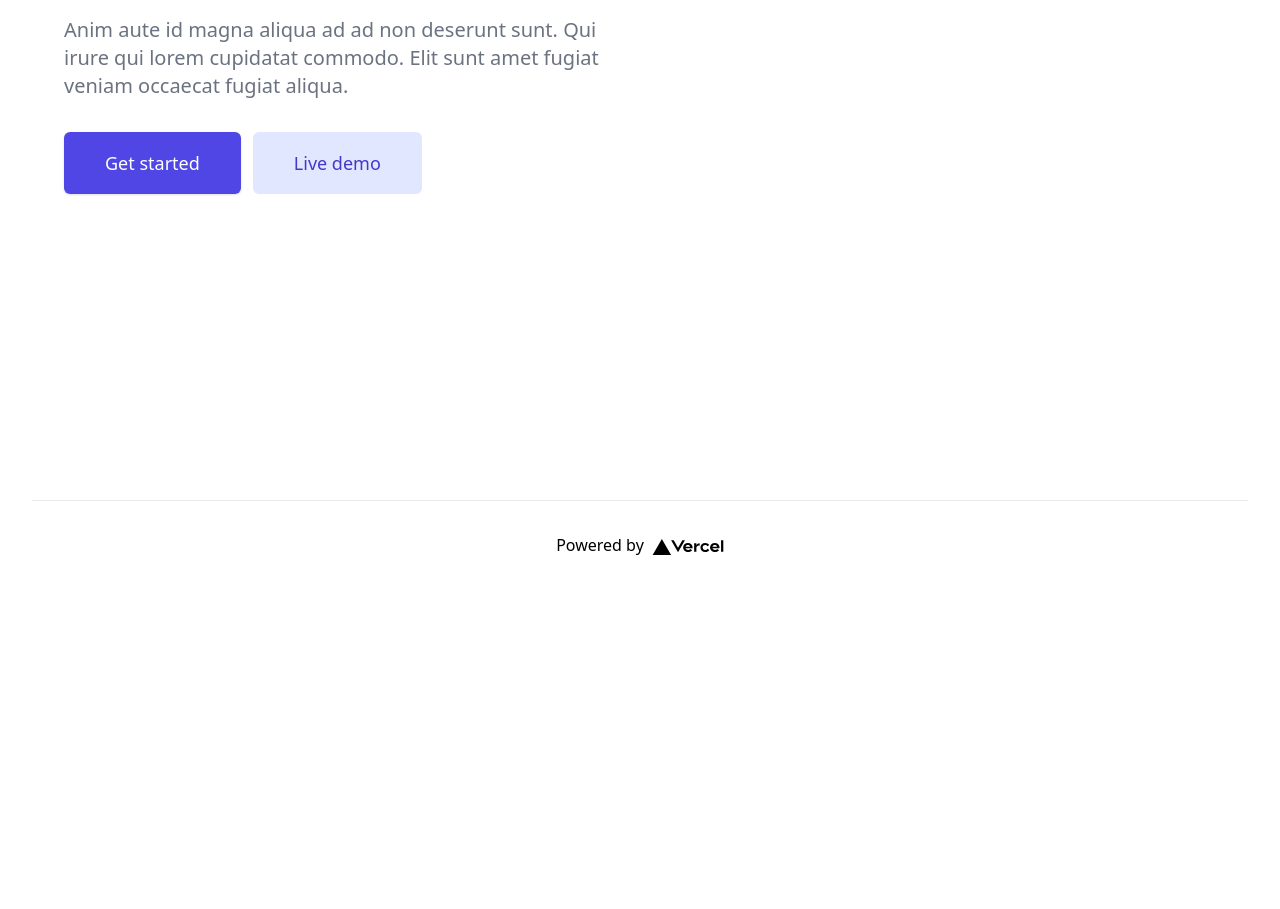
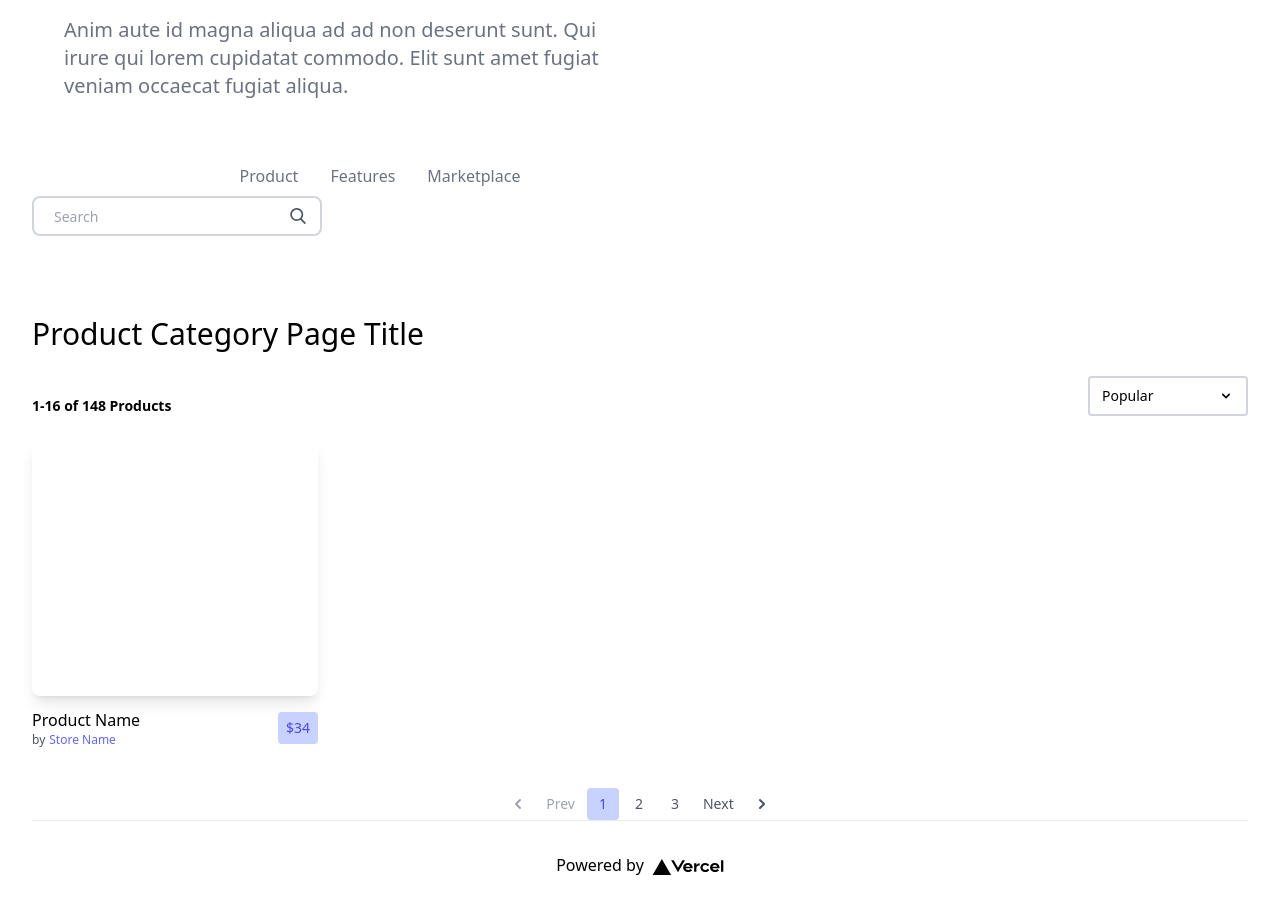
Before and after one commit to tonyjemba/news_weather_application, a Next.js app: page / in a window 1280 px wide. Shown: the part 300-1209 px from the top of the page. Before the commit the page ends 889 px from the top, so only its background shows below. Built offline with nearby package versions, Linux system fonts and the light colour scheme.

Commit message:
making ui news card

```diff
--- a/components/Header.tsx
+++ b/components/Header.tsx
@@ -1,5 +1,5 @@
 import * as React from "react";
-import { Popover, Transition } from '@headlessui/react';
+import { Popover, Transition } from "@headlessui/react";
 import Image from "next/image";
 
 interface WelcomeProps {
@@ -7,14 +7,13 @@ interface WelcomeProps {
 }
 
 const navigation = [
-    { name: 'Product', href: '#' },
-    { name: 'Features', href: '#' },
-    { name: 'Marketplace', href: '#' },
-    { name: 'Company', href: '#' },
-  ]
+  { name: "Product", href: "#" },
+  { name: "Features", href: "#" },
+  { name: "Marketplace", href: "#" },
+];
 
 const Header: React.FC<WelcomeProps> = (props) => (
-    <div className="relative bg-white overflow-hidden">
+  <div className="relative bg-white overflow-hidden">
     <div className="max-w-7xl mx-auto">
       <div className="relative z-10 pb-8 bg-white sm:pb-16 md:pb-20 lg:max-w-2xl lg:w-full lg:pb-28 xl:pb-32">
         <svg
@@ -29,31 +28,23 @@ const Header: React.FC<WelcomeProps> = (props) => (
 
         <Popover>
           <div className="relative pt-6 px-4 sm:px-6 lg:px-8">
-            <nav className="relative flex items-center justify-between sm:h-10 lg:justify-start" aria-label="Global">
+            <nav
+              className="relative flex items-center justify-between sm:h-10 lg:justify-start"
+              aria-label="Global"
+            >
               <div className="flex items-center flex-grow flex-shrink-0 lg:flex-grow-0">
                 <div className="flex items-center justify-between w-full md:w-auto">
                   <a href="#">
                     <span className="sr-only">Workflow</span>
-
                   </a>
                   <div className="-mr-2 flex items-center md:hidden">
                     <Popover.Button className="bg-white rounded-md p-2 inline-flex items-center justify-center text-gray-400 hover:text-gray-500 hover:bg-gray-100 focus:outline-none focus:ring-2 focus:ring-inset focus:ring-indigo-500">
                       <span className="sr-only">Open main menu</span>
-
                     </Popover.Button>
                   </div>
                 </div>
               </div>
-              <div className="hidden md:block md:ml-10 md:pr-4 md:space-x-8">
-                {navigation.map((item) => (
-                  <a key={item.name} href={item.href} className="font-medium text-gray-500 hover:text-gray-900">
-                    {item.name}
-                  </a>
-                ))}
-                <a href="#" className="font-medium text-indigo-600 hover:text-indigo-500">
-                  Log in
-                </a>
-              </div>
+              <div>Group 12</div>
             </nav>
           </div>
 
@@ -72,13 +63,10 @@ const Header: React.FC<WelcomeProps> = (props) => (
             >
               <div className="rounded-lg shadow-md bg-white ring-1 ring-black ring-opacity-5 overflow-hidden">
                 <div className="px-5 pt-4 flex items-center justify-between">
-                  <div>
-
-                  </div>
+                  <div></div>
                   <div className="-mr-2">
                     <Popover.Button className="bg-white rounded-md p-2 inline-flex items-center justify-center text-gray-400 hover:text-gray-500 hover:bg-gray-100 focus:outline-none focus:ring-2 focus:ring-inset focus:ring-indigo-500">
                       <span className="sr-only">Close main menu</span>
-
                     </Popover.Button>
                   </div>
                 </div>
@@ -107,38 +95,62 @@ const Header: React.FC<WelcomeProps> = (props) => (
         <main className="mt-10 mx-auto max-w-7xl px-4 sm:mt-12 sm:px-6 md:mt-16 lg:mt-20 lg:px-8 xl:mt-28">
           <div className="sm:text-center lg:text-left">
             <h1 className="text-4xl tracking-tight font-extrabold text-gray-900 sm:text-5xl md:text-6xl">
-              <span className="block xl:inline">Data to enrich your</span>{' '}
-              <span className="block text-indigo-600 xl:inline">online business</span>
+              <span className="block xl:inline">Data to enrich your</span>{" "}
+              <span className="block text-indigo-600 xl:inline">
+                online business
+              </span>
             </h1>
             <p className="mt-3 text-base text-gray-500 sm:mt-5 sm:text-lg sm:max-w-xl sm:mx-auto md:mt-5 md:text-xl lg:mx-0">
-              Anim aute id magna aliqua ad ad non deserunt sunt. Qui irure qui lorem cupidatat commodo. Elit sunt amet
-              fugiat veniam occaecat fugiat aliqua.
+              Anim aute id magna aliqua ad ad non deserunt sunt. Qui irure qui
+              lorem cupidatat commodo. Elit sunt amet fugiat veniam occaecat
+              fugiat aliqua.
             </p>
-            <div className="mt-5 sm:mt-8 sm:flex sm:justify-center lg:justify-start">
-              <div className="rounded-md shadow">
-                <a
-                  href="#"
-                  className="w-full flex items-center justify-center px-8 py-3 border border-transparent text-base font-medium rounded-md text-white bg-indigo-600 hover:bg-indigo-700 md:py-4 md:text-lg md:px-10"
-                >
-                  Get started
-                </a>
-              </div>
-              <div className="mt-3 sm:mt-0 sm:ml-3">
-                <a
-                  href="#"
-                  className="w-full flex items-center justify-center px-8 py-3 border border-transparent text-base font-medium rounded-md text-indigo-700 bg-indigo-100 hover:bg-indigo-200 md:py-4 md:text-lg md:px-10"
-                >
-                  Live demo
-                </a>
-              </div>
-            </div>
           </div>
         </main>
+
+          <div className=" md:ml-10 mt-16 w-100 text-center  md:pr-4  md:space-x-8">
+            {navigation.map((item) => (
+              <a
+                key={item.name}
+                href={item.href}
+                className="font-medium  ms:pr-8  text-gray-500 hover:text-gray-900"
+              >
+                {item.name}
+              </a>
+            ))}
+          </div>
+
+
+          <div className="pt-2 absolute mx-auto text-gray-600">
+            <input
+              className="border-2 border-gray-300 bg-white h-10 px-5 pr-16 rounded-lg text-sm focus:outline-none"
+              type="search"
+              name="search"
+              placeholder="Search"
+            />
+            <button type="submit" className="absolute right-0 top-0 mt-5 mr-4">
+              <svg
+                className="text-gray-600 h-4 w-4 fill-current"
+                xmlns="http://www.w3.org/2000/svg"
+                xmlnsXlink="http://www.w3.org/1999/xlink"
+                version="1.1"
+                id="Capa_1"
+                x="0px"
+                y="0px"
+                viewBox="0 0 56.966 56.966"
+                style={{ enableBackground: "new 0 0 56.966 56.966" }}
+                xmlSpace="preserve"
+                width="512px"
+                height="512px"
+              >
+                <path d="M55.146,51.887L41.588,37.786c3.486-4.144,5.396-9.358,5.396-14.786c0-12.682-10.318-23-23-23s-23,10.318-23,23  s10.318,23,23,23c4.761,0,9.298-1.436,13.177-4.162l13.661,14.208c0.571,0.593,1.339,0.92,2.162,0.92  c0.779,0,1.518-0.297,2.079-0.837C56.255,54.982,56.293,53.08,55.146,51.887z M23.984,6c9.374,0,17,7.626,17,17s-7.626,17-17,17  s-17-7.626-17-17S14.61,6,23.984,6z" />
+              </svg>
+            </button>
+          </div>
+
       </div>
     </div>
-    <div className="lg:absolute lg:inset-y-0 lg:right-0 lg:w-1/2">
-
-    </div>
+    <div className="lg:absolute lg:inset-y-0 lg:right-0 lg:w-1/2"></div>
   </div>
 );
 
--- /dev/null
+++ b/components/List.tsx
@@ -0,0 +1,127 @@
+import * as React from "react";
+
+interface WelcomeProps {
+  name?: string;
+}
+
+const List: React.FC<WelcomeProps> = (props) => (
+  <div>
+    {/* Component Start */}
+    <h1 className="text-3xl">Product Category Page Title</h1>
+    <div className="flex flex-col sm:flex-row sm:items-end sm:justify-between mt-6">
+      <span className="text-sm font-semibold">1-16 of 148 Products</span>
+      <button className="relative text-sm focus:outline-none group mt-4 sm:mt-0">
+        <div className="flex items-center justify-between w-40 h-10 px-3 border-2 border-gray-300 rounded hover:bg-gray-300">
+          <span className="font-medium">Popular</span>
+          <svg
+            className="w-4 h-4"
+            xmlns="http://www.w3.org/2000/svg"
+            viewBox="0 0 20 20"
+            fill="currentColor"
+          >
+            <path
+              fillRule="evenodd"
+              d="M5.293 7.293a1 1 0 011.414 0L10 10.586l3.293-3.293a1 1 0 111.414 1.414l-4 4a1 1 0 01-1.414 0l-4-4a1 1 0 010-1.414z"
+              clipRule="evenodd"
+            />
+          </svg>
+        </div>
+        <div className="absolute z-10 flex-col items-start hidden w-full pb-1 bg-white shadow-lg rounded group-focus:flex">
+          <a className="w-full px-4 py-2 text-left hover:bg-gray-200" href="#">
+            Popular
+          </a>
+          <a className="w-full px-4 py-2 text-left hover:bg-gray-200" href="#">
+            Featured
+          </a>
+          <a className="w-full px-4 py-2 text-left hover:bg-gray-200" href="#">
+            Newest
+          </a>
+          <a className="w-full px-4 py-2 text-left hover:bg-gray-200" href="#">
+            Lowest Price
+          </a>
+          <a className="w-full px-4 py-2 text-left hover:bg-gray-200" href="#">
+            Highest Price
+          </a>
+        </div>
+      </button>
+    </div>
+    <div className="grid 2xl:grid-cols-5 xl:grid-cols-4 lg:grid-cols-3 sm:grid-cols-2 grid-cols-1 gap-x-6 gap-y-12 w-full mt-6">
+      {/* Product Tile Start */}
+      <div>
+        <a href="#" className="block h-64 rounded-lg shadow-lg bg-white" />
+        <div className="flex items-center justify-between mt-3">
+          <div>
+            <a href="#" className="font-medium">
+              Product Name
+            </a>
+            <a className="flex items-center" href="#">
+              <span className="text-xs font-medium text-gray-600">by</span>
+              <span className="text-xs font-medium ml-1 text-indigo-500">
+                Store Name
+              </span>
+            </a>
+          </div>
+          <span className="flex items-center h-8 bg-indigo-200 text-indigo-600 text-sm px-2 rounded">
+            $34
+          </span>
+        </div>
+      </div>
+      {/* Product Tile End */}
+
+    </div>
+    <div className="flex justify-center mt-10 space-x-1">
+      <button className="flex items-center justify-center h-8 w-8 rounded text-gray-400">
+        <svg
+          className="h-5 w-5"
+          xmlns="http://www.w3.org/2000/svg"
+          viewBox="0 0 20 20"
+          fill="currentColor"
+        >
+          <path
+            fillRule="evenodd"
+            d="M12.707 5.293a1 1 0 010 1.414L9.414 10l3.293 3.293a1 1 0 01-1.414 1.414l-4-4a1 1 0 010-1.414l4-4a1 1 0 011.414 0z"
+            clipRule="evenodd"
+          />
+        </svg>
+      </button>
+      <button
+        className="flex items-center justify-center h-8 px-2 rounded text-sm font-medium text-gray-400"
+        disabled
+      >
+        Prev
+      </button>
+      <button
+        className="flex items-center justify-center h-8 w-8 rounded bg-indigo-200 text-sm font-medium text-indigo-600"
+        disabled
+      >
+        1
+      </button>
+      <button className="flex items-center justify-center h-8 w-8 rounded hover:bg-indigo-200 text-sm font-medium text-gray-600 hover:text-indigo-600">
+        2
+      </button>
+      <button className="flex items-center justify-center h-8 w-8 rounded hover:bg-indigo-200 text-sm font-medium text-gray-600 hover:text-indigo-600">
+        3
+      </button>
+      <button className="flex items-center justify-center h-8 px-2 rounded hover:bg-indigo-200 text-sm font-medium text-gray-600 hover:text-indigo-600">
+        Next
+      </button>
+      <button className="flex items-center justify-center h-8 w-8 rounded hover:bg-indigo-200 text-gray-600 hover:text-indigo-600">
+        <svg
+          className="h-5 w-5"
+          xmlns="http://www.w3.org/2000/svg"
+          viewBox="0 0 20 20"
+          fill="currentColor"
+        >
+          <path
+            fillRule="evenodd"
+            d="M7.293 14.707a1 1 0 010-1.414L10.586 10 7.293 6.707a1 1 0 011.414-1.414l4 4a1 1 0 010 1.414l-4 4a1 1 0 01-1.414 0z"
+            clipRule="evenodd"
+          />
+        </svg>
+      </button>
+    </div>
+    {/* Component End  */}
+  </div>
+);
+
+export default List;
--- a/pages/index.tsx
+++ b/pages/index.tsx
@@ -3,6 +3,7 @@ import Head from "next/head";
 import Image from "next/image";
 import styles from "../styles/Home.module.css";
 import Header from "../components/Header";
+import List from "../components/List";
 
 const Home: NextPage = () => {
   return (
@@ -15,6 +16,7 @@ const Home: NextPage = () => {
 
       <main className={styles.main}>
         <Header name="header component"/>
+        <List/>
       </main>
 
       <footer className={styles.footer}>
```
